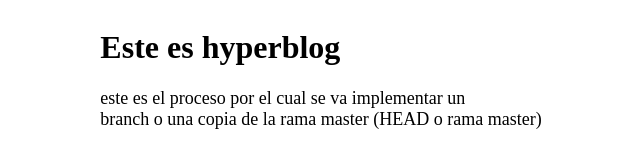
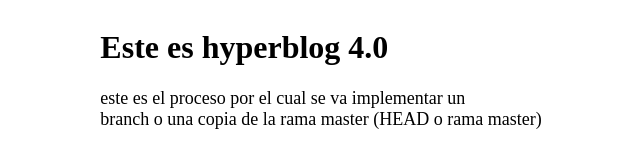
Before and after one commit to johnCoor/bolckpost, a plain HTML site: page index.html in a window 1280 px wide. Shown: the full height of the page, 319-959 px from the left. Drawn offline with Linux system fonts and the light colour scheme.

Commit message:
una version del hyperblog

```diff
--- a/index.html
+++ b/index.html
@@ -10,7 +10,7 @@
 <body>
     <div class="div-principal">
         <div class="cabecera">
-            <h1 class="title">Este es hyperblog</h1>
+            <h1 class="title">Este es hyperblog 4.0</h1>
             <p>este es el proceso por el cual se va implementar un <br>
             branch o una copia de la rama master (HEAD o rama master)</p>
         </div>
```
